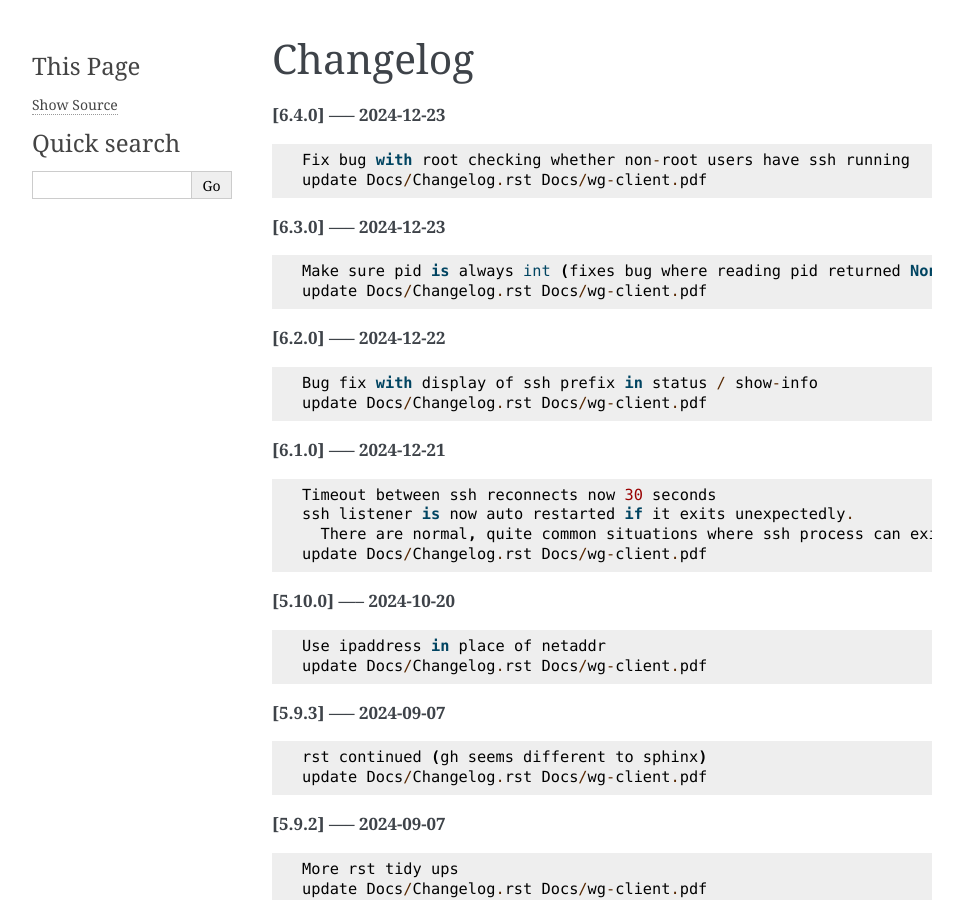
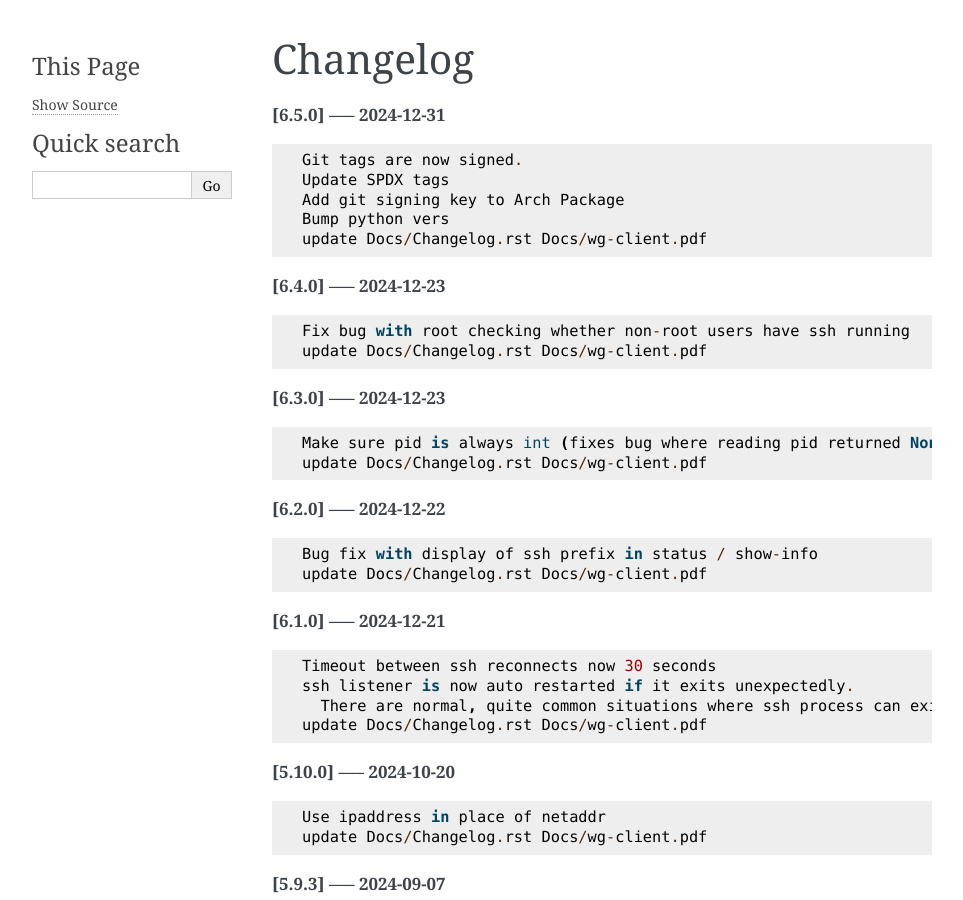
Before and after one commit to gene-git/wg-client, a Sphinx documentation site: the page built from Docs/Changelog.rst, in a window 1280 px wide and 900 px high. Shown: the whole window, without its empty margins (148-1111 px from the left). Built offline with Sphinx 7.4.7, drawn with Linux system fonts in a browser that asks for light colours.

Commit message:
update Docs/Changelog.rst Docs/wg-client.pdf

```diff
--- a/Docs/Changelog.rst
+++ b/Docs/Changelog.rst
@@ -1,5 +1,14 @@
 Changelog
 =========
+
+**[6.5.0] ----- 2024-12-31** ::
+
+	    Git tags are now signed.
+	    Update SPDX tags
+	    Add git signing key to Arch Package
+	    Bump python vers
+	    update Docs/Changelog.rst Docs/wg-client.pdf
+
 
 **[6.4.0] ----- 2024-12-23** ::
 
```
Also changed, not shown: 1 other file.
